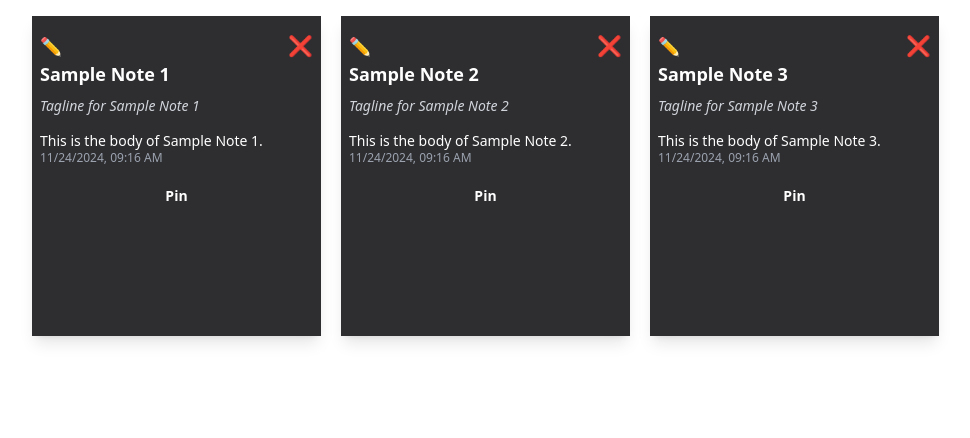
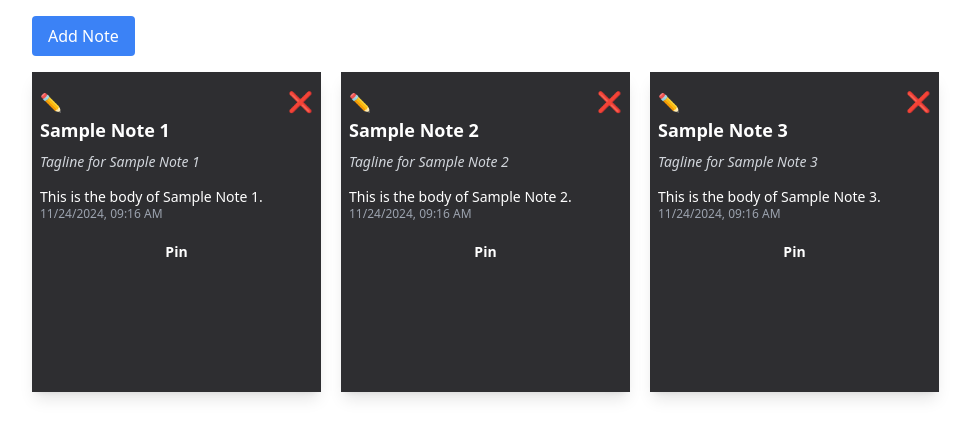
Before and after one commit to tusharr911/econotes, a React (Vite) app: page / in a window 1280 px wide. Shown: the top 438 px of the page, without its empty margins (0-970 px from the left). Built offline with nearby package versions, Linux system fonts and the light colour scheme.

Commit message:
Add the functionality to add a note

```diff
--- a/src/Foreground.tsx
+++ b/src/Foreground.tsx
@@ -1,12 +1,12 @@
 import { useState } from "react";
-import { useSelector } from "react-redux";
+import { useSelector, useDispatch } from "react-redux";
 import Card from "./Card";
-
+import { NoteSliceSelector, addNote, updateNote } from "./store/NoteSlice";
 import DialogBox from "./components/custom/DailogBox";
-import { NoteSliceSelector } from "./store/NoteSlice";
 
 export default function Foreground() {
   const notes = useSelector(NoteSliceSelector);
+  const dispatch = useDispatch();
   const [isDialogOpen, setIsDialogOpen] = useState(false);
   const [selectedData, setSelectedData] = useState(null);
 
@@ -15,19 +15,52 @@ export default function Foreground() {
     setIsDialogOpen(true);
   };
 
+  const handleAdd = () => {
+    setSelectedData(null);
+    setIsDialogOpen(true);
+  };
+
+  const handleSave = (data) => {
+    if (selectedData) {
+      // Update existing note
+      dispatch(updateNote({
+        id: selectedData.id,
+        title: data.title,
+        tagline: data.tagline,
+        body: data.body,
+      }));
+    } else {
+      // Add new note
+      dispatch(addNote({
+        id: Date.now(), // Generate a unique ID
+        title: data.title,
+        tagline: data.tagline,
+        body: data.body,
+        date: new Date().toISOString(),
+      }));
+    }
+    setIsDialogOpen(false);
+  };
+
   return (
     <div>
-
+      <button
+        onClick={handleAdd}
+        className="mb-4 px-4 py-2 bg-blue-500 text-white rounded"
+      >
+        Add Note
+      </button>
       <div className="grid grid-cols-1 sm:grid-cols-2 md:grid-cols-3 lg:grid-cols-4 gap-5">
         {notes.map((note) => (
           <Card key={note.id} sampleData={note} onEdit={handleEdit} />
         ))}
       </div>
-      {selectedData && (
+      {isDialogOpen && (
         <DialogBox
           open={isDialogOpen}
           onOpenChange={setIsDialogOpen}
           sampleData={selectedData}
+          onSave={handleSave}
         />
       )}
     </div>
--- a/src/components/custom/DailogBox.tsx
+++ b/src/components/custom/DailogBox.tsx
@@ -1,4 +1,3 @@
-import { updateNote } from "@/store/NoteSlice";
 import {
   Dialog,
   DialogPortal,
@@ -11,23 +10,18 @@ import {
 import { useForm } from "react-hook-form";
 import { useDispatch } from "react-redux";
 
-const DialogBox = ({ open, onOpenChange, sampleData }) => {
+const DialogBox = ({ open, onOpenChange, sampleData, onSave }) => {
   const dispatch = useDispatch();
   const { register, handleSubmit, reset } = useForm({
     defaultValues: {
-      title: sampleData.title,
-      tagline: sampleData.tagline,
-      body: sampleData.body,
+      title: sampleData ? sampleData.title : "",
+      tagline: sampleData ? sampleData.tagline : "",
+      body: sampleData ? sampleData.body : "",
     },
   });
 
   const onSubmit = (data) => {
-    dispatch(updateNote({
-      id: sampleData.id,
-      title: data.title,
-      tagline: data.tagline,
-      body: data.body,
-    }));
+    onSave(data);
     onOpenChange(false);
     reset();
   };
@@ -37,7 +31,7 @@ const DialogBox = ({ open, onOpenChange, sampleData }) => {
       <DialogPortal>
         <DialogOverlay />
         <DialogContent>
-          <DialogTitle>Edit Note</DialogTitle>
+          <DialogTitle>{sampleData ? "Edit Note" : "Add Note"}</DialogTitle>
           <DialogDescription>
             <form onSubmit={handleSubmit(onSubmit)}>
               <div>
```
